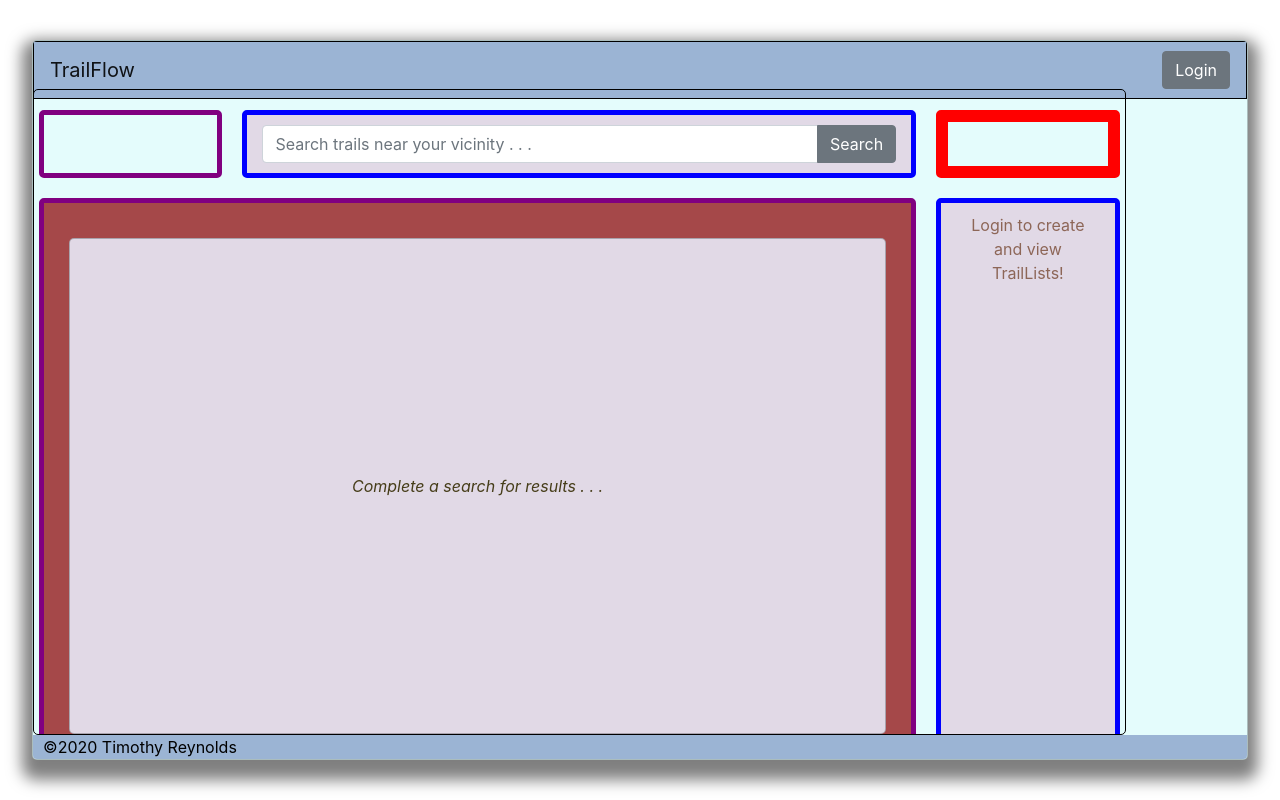
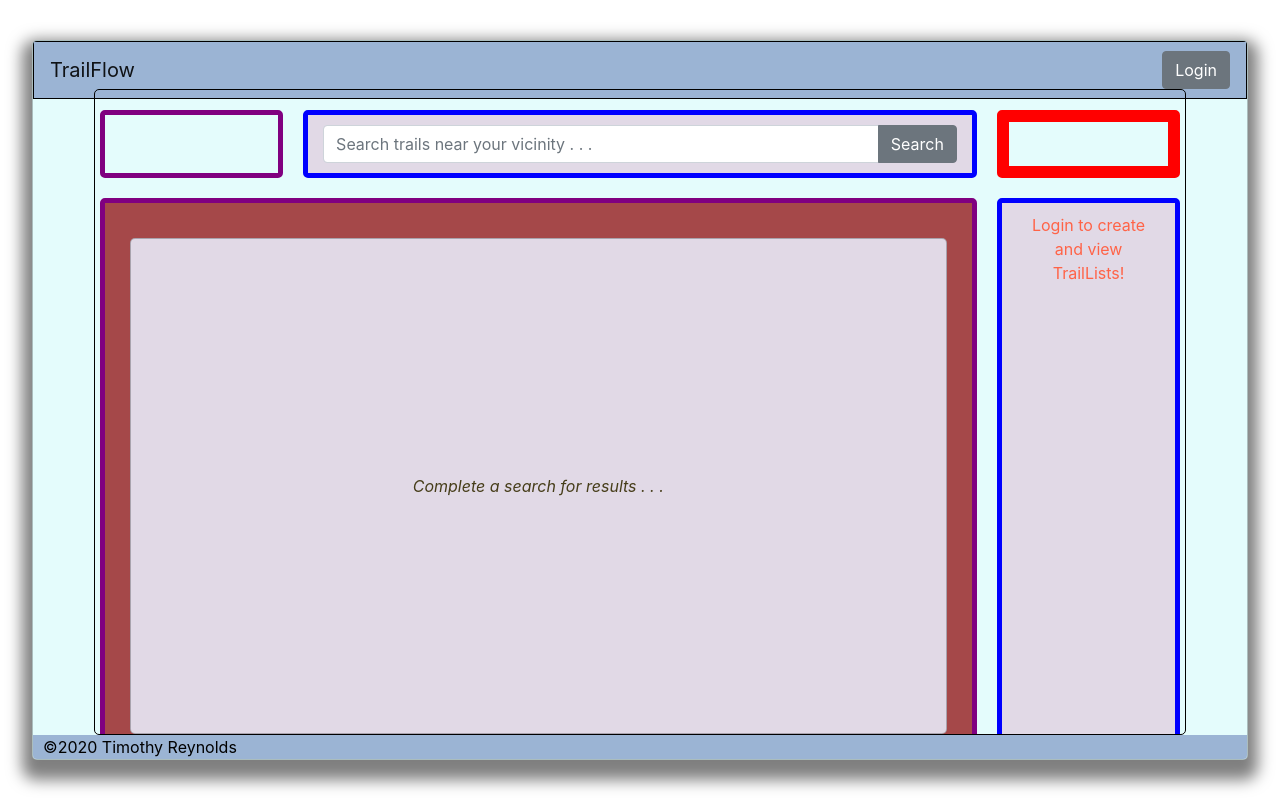
Before and after one commit to tjreynolds91/TrailFlow-Client, a React (Create React App) app: page / in a window 1280 px wide. Built offline with nearby package versions, Linux system fonts and the light colour scheme.

Commit message:
col colors

```diff
--- a/src/css/components.css
+++ b/src/css/components.css
@@ -22,7 +22,7 @@ code {
   overflow: hidden;
   position: relative;
   background-color: #e4fcfc;
-  color: #8d6657;
+  color: tomato;
   box-shadow: 0px 10px 15px 10px rgba(0, 0, 0, 0.5);
 }
 
@@ -30,7 +30,7 @@ code {
   position: absolute;
   margin: 0 auto;
   margin-top: 6vh;
-  margin-left: 0%;
+  margin-left: 5%;
   padding: 10px;
   border: 1px solid black;
   overflow: hidden;
```
